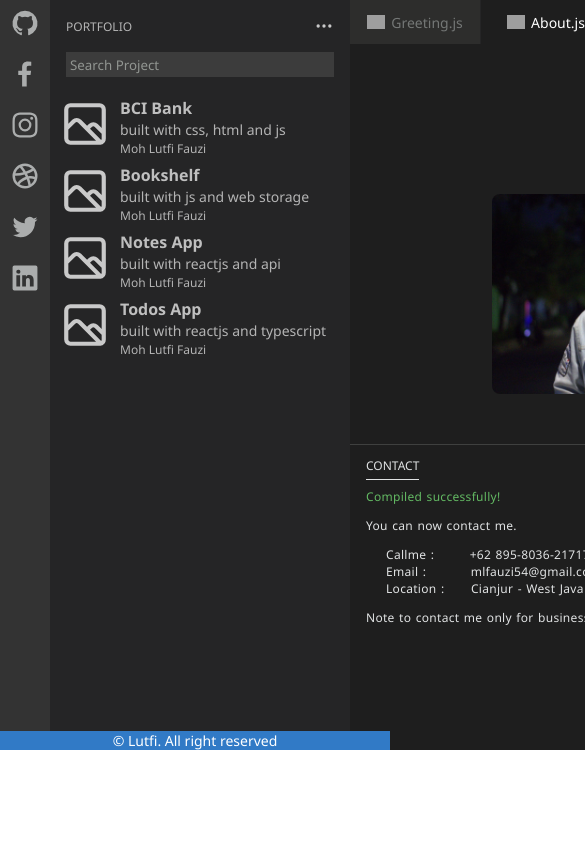
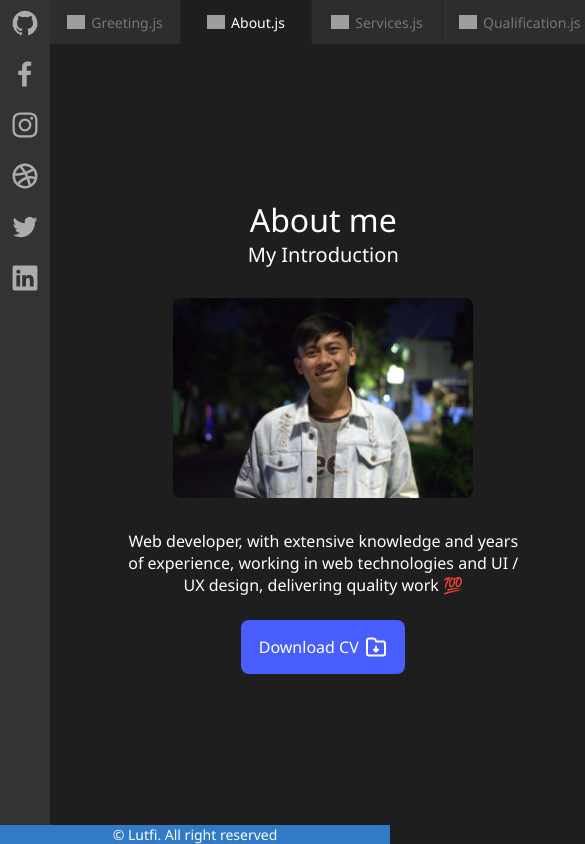
Before and after one commit to MohLutfiFauzi/MohLutfiFauzi.github.io, a React (Create React App) app: page /about in a window 390 px wide. Shown: the top 844 px of the page, 585 px wide, since content can reach past the window. Built offline with nearby package versions, Linux system fonts and the light colour scheme; grey boxes are pictures that could not be loaded.

Commit message:
add responsive tablet and change data qualification

```diff
--- a/src/App.js
+++ b/src/App.js
@@ -10,21 +10,22 @@ import Greeting from './pages/Greeting'
 import Services from './pages/Services'
 import About from './pages/About'
 
+import { useMediaQuery } from 'react-responsive'
+
 import {
     BrowserRouter,
     Routes,
     Route,
 } from "react-router-dom";
 
-const Container = styled.div`
+const Container = styled.main`
     display: flex;
     justify-content: flex-start;
-    max-width: 1440px;
-    min-height: 660px;
-    max-height: 750px;
     height: 100vh;
     margin: auto;
     position: relative;
+    box-sizing: border-box;
+    max-width: 100vw;
 `
 
 const Main = styled.div`
@@ -32,15 +33,22 @@ const Main = styled.div`
     justify-content: flex-start;
     flex-direction: column;
     flex-basis: 100%;
-
 `
 
 const App = () => {
+    const isDesktopOrLaptop = useMediaQuery({
+        query: '(min-width: 1224px)'
+    })
+
+    const isTablet = useMediaQuery({
+        query: '(min-width: 768px)'
+    })
+
     return (
         <BrowserRouter>
             <Container>
                 <Sidebar />
-                <Porfolio />
+                {isDesktopOrLaptop ? <Porfolio /> : ""}
                 <Main>
                     <Navbar />
                     <Routes>
@@ -49,7 +57,7 @@ const App = () => {
                         <Route path="/qualification" element={<Qualification />} />
                         <Route path="/services" element={<Services />} />
                     </Routes>
-                    <Contact />
+                    {isTablet ? <Contact /> : ""}
                 </Main>
                 <Footer />
             </Container>
--- a/src/component/contact/ContainerContact.jsx
+++ b/src/component/contact/ContainerContact.jsx
@@ -2,7 +2,6 @@ import React from 'react'
 import styled from 'styled-components'
 
 const Container = styled.div`
-    flex-basis: 50%;
     background-color: #1E1E1E;
     border-top: 1px solid #3F403F;
     padding: 12px 16px;
--- a/src/pages/About.jsx
+++ b/src/pages/About.jsx
@@ -1,14 +1,64 @@
 import React from 'react'
-import ContainerMain from './ContainerMain'
 import styled from 'styled-components'
 import LutfiJaket from '../assets/lutfi jaket.jpg'
 import { UilFolderDownload } from '@iconscout/react-unicons'
 import resume from '../assets/pdf/Moh Lutfi Fauzi-resume.pdf'
 
+const sizes = {
+    mobileS: '320px',
+    mobileM: '375px',
+    mobileL: '425px',
+    tablet: '768px',
+    laptop: '830px',
+    laptopL: '1440px',
+    desktop: '2560px',
+};
+
+export const devices = {
+    mobileS: `(min-width: ${sizes.mobileS})`,
+    mobileM: `(min-width: ${sizes.mobileM})`,
+    mobileL: `(min-width: ${sizes.mobileL})`,
+    tablet: `(min-width: ${sizes.tablet})`,
+    laptop: `(min-width: ${sizes.laptop})`,
+    laptopL: `(min-width: ${sizes.laptopL})`,
+    desktop: `(min-width: ${sizes.desktop})`,
+};
+
+const Container = styled.main`
+  padding: 1rem 1rem 2rem 1rem;
+  background-color: #1E1E1E;
+  width: 100%;
+  flex-basis: 100%;
+  display: flex;
+  flex-direction: column;
+  overflow-x: hidden;
+  overflow-y: auto;
+  &::-webkit-scrollbar {
+    width: 16px;
+    border-left: 1px solid #333333;
+    border-top: 1px solid #333333;
+  }
+  &::-webkit-scrollbar-thumb {
+    visibility: hidden;
+    background: #424342;
+    transition: visibility 3s;
+  }
+  &::-webkit-scrollbar-thumb:hover {
+    background: #676767;
+   }
+
+  &:hover {
+    &::-webkit-scrollbar-thumb {
+        visibility: visible;
+    }
+  }
+`
+
 const Title = styled.h1`
     color: white;
     font-size: 2rem;
     font-weight: 500;
+    text-align: center;
 `
 
 const SubTitle = styled.p`
@@ -16,12 +66,18 @@ const SubTitle = styled.p`
     font-size: 1.25rem;
     font-weight: 200;
     margin-bottom: 1.5em;
+    text-align: center;
 `
 
 const ContainerAbout = styled.section`
     display: flex;
     gap: 32px;
     align-items: center;
+    flex-direction: column;
+
+    @media ${devices.laptop} {
+        flex-direction: row;
+    }
 `
 
 const ImgAbout = styled.img`
@@ -36,6 +92,12 @@ const ContainerDescAbout = styled.div`
     display: flex;
     flex-direction: column;
     gap: 24px;
+    text-align: center;
+    align-items: center;
+    @media ${devices.laptop} {
+        text-align: left;
+        align-items: flex-start;
+    }
 `
 
 const DescParagraph = styled.p`
@@ -63,9 +125,14 @@ const ButtonCV = styled.a`
     text-decoration: none;
 `
 
+const CenterItems = styled.div`
+    margin: auto;
+`
+
 const About = () => {
     return (
-        <ContainerMain>
+        <Container>
+            <CenterItems >
                 <Title>About me</Title>
                 <SubTitle>My Introduction</SubTitle>
                 <ContainerAbout>
@@ -79,7 +146,8 @@ const About = () => {
                         </ButtonCV>
                     </ContainerDescAbout>
                 </ContainerAbout>
-        </ContainerMain>
+            </CenterItems>
+        </Container>
     )
 }
 
--- a/src/pages/Greeting.jsx
+++ b/src/pages/Greeting.jsx
@@ -1,18 +1,80 @@
 import React from 'react'
 import styled from 'styled-components'
-import ContainerMain from './ContainerMain'
 import 'animate.css';
 
+const flCon = {
+  size: 2, // in vw
+  max: 36, // in px
+  min: 24 // in px
+};
+
+const flCon2 = {
+  size: 2, // in vw
+  max: 24, // in px
+  min: 14 // in px
+};
+
+const calcMinBreak = (size, min) => Math.round((min * 100) / size);
+const calcMaxBreak = (size, max) => Math.round((max * 100) / size);
+
+const Container = styled.main`
+  padding: 1rem;
+  background-color: #1E1E1E;
+  flex-basis: 100%;
+  width: 100%;
+  display: flex;
+  flex-direction: column;
+  overflow-x: hidden;
+  overflow-y: auto;
+  &::-webkit-scrollbar {
+    width: 16px;
+    border-left: 1px solid #333333;
+    border-top: 1px solid #333333;
+  }
+  &::-webkit-scrollbar-thumb {
+    visibility: hidden;
+    background: #424342;
+    transition: visibility 3s;
+  }
+  &::-webkit-scrollbar-thumb:hover {
+    background: #676767;
+   }
+
+  &:hover {
+    &::-webkit-scrollbar-thumb {
+        visibility: visible;
+    }
+  }
+`
+
 const Greet = styled.h1`
-  font-size: 36px;
+  font-size: ${flCon.size}vw;
   font-weight: 500;
   color: white;
+  text-align: center;
+
+  @media (max-width: ${calcMinBreak(flCon.size, flCon.min)}px) {
+    font-size: ${flCon.min}px;
+  }
+
+  @media (min-width: ${calcMaxBreak(flCon.size, flCon.max)}px) {
+    font-size: ${flCon.max}px;
+  }
 `
 
 const Desc = styled.p`
-  font-size: 24px;
+  font-size: ${flCon2.size}vw;
   color: white;
   font-weight: 400;
+  text-align: center;
+
+  @media (max-width: ${calcMinBreak(flCon2.size, flCon2.min)}px) {
+    font-size: ${flCon2.min}px;
+  }
+
+  @media (min-width: ${calcMaxBreak(flCon2.size, flCon2.max)}px) {
+    font-size: ${flCon2.max}px;
+  }
 `
 
 const Tag = styled.span`
@@ -20,13 +82,19 @@ const Tag = styled.span`
   font-weight: 300;
 `
 
+const CenterItems = styled.div`
+    margin: auto;
+`
+
 const Greeting = () => {
   return (
     <>
-      <ContainerMain>
-        <Greet > <Tag className='animate__animated animate__fadeInUp'> &lt;greeting&gt; </Tag > Hi, I'am Lutfi 👋<Tag className='animate__animated animate__fadeInUp'> &lt;/greeting&gt; </Tag></Greet>
-        <Desc >I'm a frontend developer who works as a freelancer from Cianjur, Indonesia.</Desc>
-      </ContainerMain>
+      <Container>
+        <CenterItems >
+          <Greet > <Tag className='animate__animated animate__fadeInUp'> &lt;greeting&gt; </Tag > Hi, I'am Lutfi 👋<Tag className='animate__animated animate__fadeInUp'> &lt;/greeting&gt; </Tag></Greet>
+          <Desc >I'm a frontend developer who works as a freelancer from Cianjur, Indonesia.</Desc>
+        </CenterItems>
+      </Container>
     </>
   )
 }
--- a/src/pages/Qualification.jsx
+++ b/src/pages/Qualification.jsx
@@ -4,12 +4,13 @@ import Diploma from '../assets/education.png';
 import { UilCalendarAlt } from '@iconscout/react-unicons'
 
 const Container = styled.main`
+  padding: 1rem 1rem 2rem 1rem;
   background-color: #1E1E1E;
   width: 100%;
-  max-height: 400px;
+  flex-basis: 100%;
   display: flex;
   flex-direction: column;
-  padding: 0 128px;
+  overflow-x: hidden;
   overflow-y: auto;
   &::-webkit-scrollbar {
     width: 16px;
@@ -33,7 +34,7 @@ const Container = styled.main`
 `
 
 const Title = styled.h1`
-    font-size: 32px;
+    font-size: 2rem;
     font-weight: 500;
     color: white;
 `
@@ -54,7 +55,7 @@ const Top = styled.section`
     display: flex;
     gap: 24px;
     border-bottom: 1px solid #E0E2E3;
-    min-width: 647px;
+    max-width: 800px;
     padding: 32px 0;
 `
 
@@ -117,10 +118,15 @@ const Td = styled.td`
     border-collapse: collapse;
 `
 
+const CenterItems = styled.div`
+    margin: auto;
+`
+
 const Qualification = () => {
     return (
         <>
             <Container>
+                <CenterItems>
                     <Top>
                         <img src={Diploma} alt="Icon Diploma" />
                         <DescTop>
@@ -141,21 +147,21 @@ const Qualification = () => {
                                 </DateGraduation>
                             </LI>
                             <LI>
+                                Learn Master in UI / UX at  <Anchor href='https://www.hacktiv8.com/' target='_blank'>Hacktiv8.</Anchor><br />
+                                <DateGraduation>
+                                    <UilCalendarAlt /> 2022 - 2022
+                                </DateGraduation>
+                            </LI>
+                            <LI>
                                 Learn Web Development at <Anchor href='https://www.dicoding.com/' target='_blank'>Dicoding Indonesia.</Anchor><br />
                                 <DateGraduation>
                                     <UilCalendarAlt /> 2021 - 2022
                                 </DateGraduation>
                             </LI>
                             <LI>
-                            Learn Web Design at  <Anchor href='https://buildwithangga.com/ab-lp-1' target='_blank'>Buildwithangga.</Anchor><br />
+                                Learn Web Design at  <Anchor href='https://buildwithangga.com/' target='_blank'>Buildwithangga.</Anchor><br />
                                 <DateGraduation>
-                                <UilCalendarAlt /> 2021 - 2021
-                            </DateGraduation>
-                        </LI>
-                        <LI>
-                            Learn Master in UI / UX at  <Anchor href='https://buildwithangga.com/ab-lp-1' target='_blank'>Buildwithangga.</Anchor><br />
-                            <DateGraduation>
-                                <UilCalendarAlt /> 2021 - 2021
+                                    <UilCalendarAlt /> 2020 - 2020
                                 </DateGraduation>
                             </LI>
                         </Ul>
@@ -198,8 +204,13 @@ const Qualification = () => {
                                 <Td><Anchor href='https://drive.google.com/file/d/1oBXeTU-_u65m4ryooGDsmE32cMtvPQcV/view?usp=sharing' target='_blank'>MERN (MongoDB ExpressJS ReactJS NodeJS) Stack.</Anchor></Td>
                                 <Td>Buildwithangga.</Td>
                             </tr>
+                            <tr>
+                                <Td><Anchor href='https://drive.google.com/file/d/1SbtCqXgUq7SypdApsEs1b41cE3Lzzr6T/view?usp=sharing' target='_blank'>Belajar mempercantik tampilan aplikasi untuk menjadi Desainer Website (Webinar).</Anchor></Td>
+                                <Td>Hacktiv8.</Td>
+                            </tr>
                         </tabel>
                     </Center>
+                </CenterItems>
             </Container>
         </>
     )
--- a/src/pages/Services.jsx
+++ b/src/pages/Services.jsx
@@ -1,13 +1,64 @@
 import React from 'react'
-import ContainerMain from './ContainerMain'
 import styled from 'styled-components'
 import { UilCheck } from '@iconscout/react-unicons'
 import { useState } from 'react'
+
+const sizes = {
+    mobileS: '320px',
+    mobileM: '375px',
+    mobileL: '425px',
+    tablet: '725px',
+    laptop: '943px',
+    laptopL: '1440px',
+    desktop: '2560px',
+};
+
+export const devices = {
+    mobileS: `(min-width: ${sizes.mobileS})`,
+    mobileM: `(min-width: ${sizes.mobileM})`,
+    mobileL: `(min-width: ${sizes.mobileL})`,
+    tablet: `(min-width: ${sizes.tablet})`,
+    laptop: `(min-width: ${sizes.laptop})`,
+    laptopL: `(min-width: ${sizes.laptopL})`,
+    desktop: `(min-width: ${sizes.desktop})`,
+};
+
+const Container = styled.main`
+  padding: 1rem 1rem 2rem 1rem;
+  background-color: #1E1E1E;
+  width: 100%;
+  flex-basis: 100%;
+  display: flex;
+  flex-direction: column;
+  overflow-x: hidden;
+  overflow-y: auto;
+  &::-webkit-scrollbar {
+    width: 16px;
+    border-left: 1px solid #333333;
+    border-top: 1px solid #333333;
+  }
+  &::-webkit-scrollbar-thumb {
+    visibility: hidden;
+    background: #424342;
+    transition: visibility 3s;
+  }
+  &::-webkit-scrollbar-thumb:hover {
+    background: #676767;
+   }
+
+  &:hover {
+    &::-webkit-scrollbar-thumb {
+        visibility: visible;
+    }
+  }
+
+`
 
 const Title = styled.h1`
     color: white;
     font-size: 2rem;
     font-weight: 500;
+    text-align: center;
 `
 
 const SubTitle = styled.p`
@@ -15,11 +66,16 @@ const SubTitle = styled.p`
     font-size: 1.25rem;
     font-weight: 200;
     margin-bottom: 1.5em;
+    text-align: center;
 `
 
 const ContainerServices = styled.section`
     display: flex;
     gap: 32px;
+    flex-direction: column;
+    @media ${devices.laptop} {
+        flex-direction: row;
+    }
 `
 
 const ServiceFrontend = styled.div`
@@ -59,12 +115,17 @@ const LiService = styled.li`
     gap: 8px;
 `
 
+const CenterItems = styled.div`
+    margin: auto;
+`
+
 const Services = () => {
     const [changeBorder, setChangeBorder] = useState(false);
 
     return (
         <>
-            <ContainerMain>
+            <Container>
+                <CenterItems>
                     <Title>Services</Title>
                     <SubTitle>The job to those of you who are <span style={{ color: '#5F8BBB' }}>interested in me</span></SubTitle>
                     <ContainerServices>
@@ -119,7 +180,8 @@ const Services = () => {
                             </UlService>
                         </ServiceUIUX>
                     </ContainerServices>
-            </ContainerMain>
+                </CenterItems>
+            </Container>
         </>
     )
 }
```
Also changed, not shown: package.json (+4 -3 lines), src/pages/ContainerMain.jsx (deleted, +0 -23 lines), 2 other files (tests, documents, lock files or other folders). Lines whose indentation alone changed are shown as unchanged.
